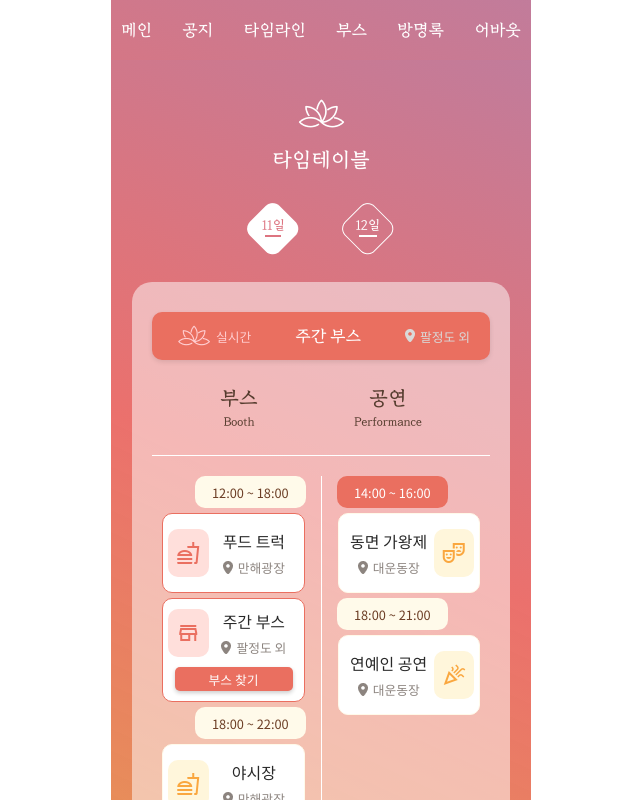
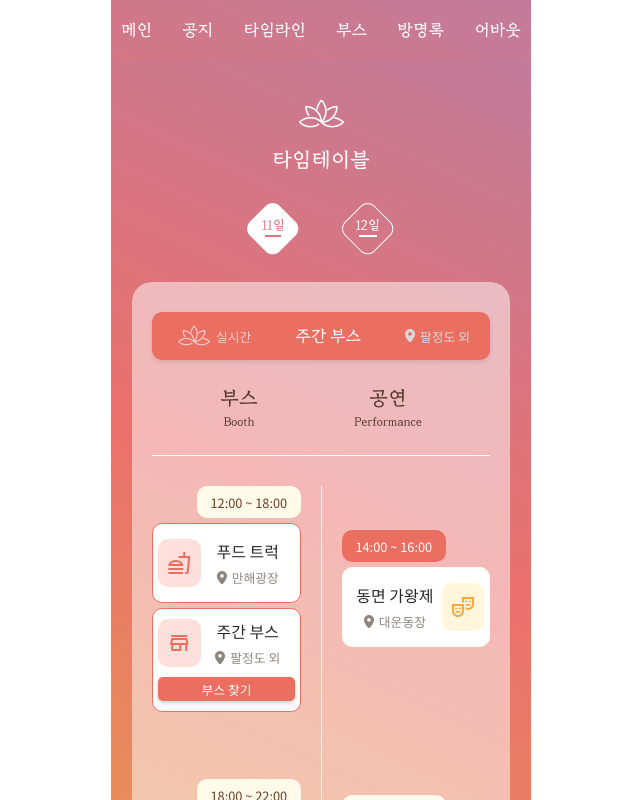
Before and after one commit to ZZZINU/2023_fall_festival_front, a React (Vite) app: page /timeLine in a window 1280 px wide. Shown: the top 800 px of the page, without its empty margins (319-959 px from the left). Built offline with nearby package versions, Linux system fonts and the light colour scheme; a web font is replaced by a local one.

Commit message:
✨ Feat: 타임테이블 시간별 위치 조정

```diff
--- a/src/components/timeLine/TimeTableSection.jsx
+++ b/src/components/timeLine/TimeTableSection.jsx
@@ -83,20 +83,24 @@ export const TimeTableSection = ({
             <BoothCard booth={booth} />
           ))}
 
-          <S.BoothTimeSection>18:00 ~ 22:00</S.BoothTimeSection>
+          <S.BoothTimeSection style={{ marginTop: "45%" }}>
+            18:00 ~ 22:00
+          </S.BoothTimeSection>
           {booth18List.map(booth => (
             <BoothCard booth={booth} />
           ))}
         </S.BoothLeft>
         <S.BoothRight>
           {/* 공연 목록 */}
-          <S.PerformTimeSection isnow="true">
+          <S.PerformTimeSection isnow="true" style={{ marginTop: "30%" }}>
             14:00 ~ 16:00
           </S.PerformTimeSection>
           {perform14List.map(booth => (
             <PerfomanceCard booth={booth} />
           ))}
-          <S.PerformTimeSection>18:00 ~ 21:00</S.PerformTimeSection>
+          <S.PerformTimeSection style={{ marginTop: "100%" }}>
+            18:00 ~ 21:00
+          </S.PerformTimeSection>
           {perform18List.map(booth => (
             <PerfomanceCard booth={booth} />
           ))}
--- a/src/components/timeLine/boothCard/BoothCard.jsx
+++ b/src/components/timeLine/boothCard/BoothCard.jsx
@@ -2,11 +2,15 @@ import React, { useEffect, useState } from "react";
 import * as S from "./style";
 import LocationImg from "../../../assets/images/booth_location.png";
 
-export const BoothCard = ({ booth }) => {
+export const BoothCard = ({ booth, topDistance }) => {
   const isCurrent = booth.isCurrent;
+  const istopDistance = topDistance;
 
   return (
-    <S.BoothWhiteBox isnow={isCurrent ? "true" : "false"}>
+    <S.BoothWhiteBox
+      topDistance={istopDistance}
+      isnow={isCurrent ? "true" : "false"}
+    >
       <S.BoothCardWrapper>
         <S.BoothImg isnow={isCurrent ? "true" : "false"}>
           {booth.devide == "부스" && (
--- a/src/components/timeLine/boothCard/style.jsx
+++ b/src/components/timeLine/boothCard/style.jsx
@@ -5,18 +5,19 @@ export const BoothWhiteBox = styled.div`
   flex-direction: column;
   justify-content: center;
   align-items: center;
-  width: 90%;
+
+  width: 100%;
   min-height: 10vh;
+
   border-radius: 10px;
-  border: 1px solid #fffaea;
   background: #fff;
+  border: 1px solid ${props => (props.isnow == "true" ? "#EA6F60" : "#FFFAEA")};
   margin-bottom: 5px;
   padding: 10px 5px;
-border: 1px solid ${props=>(props.isnow=="true"?"#EA6F60":"#FFFAEA")};
 `;
-export const PerformanceWhiteBox=styled(BoothWhiteBox)`
-margin-left: auto;
-`
+export const PerformanceWhiteBox = styled(BoothWhiteBox)`
+  margin-left: auto;
+`;
 export const BoothCardWrapper = styled.div`
   display: flex;
   width: 100%;
@@ -29,8 +30,8 @@ export const BoothImg = styled.div`
   width: 45%;
   height: 6vh;
   border-radius: 10px;
-  background: ${props=>(props.isnow=="true"?"#FFDFDB":"#fff6db")};
-  color: ${props=>(props.isnow=="true"?"#EA6F60":"#FAA73F")};
+  background: ${props => (props.isnow == "true" ? "#FFDFDB" : "#fff6db")};
+  color: ${props => (props.isnow == "true" ? "#EA6F60" : "#FAA73F")};
 `;
 export const BoothTxt = styled.div`
   width: 100%;
@@ -56,7 +57,7 @@ export const BoothBtn = styled.div`
   display: flex;
   justify-content: center;
   align-items: center;
-  width: 90%;
+  width: 100%;
   height: 3vh;
   border-radius: 5px;
   background: ${props => (props.isnow == "true" ? "#EA6F60" : "#faa73f")};
--- a/src/components/timeLine/style.jsx
+++ b/src/components/timeLine/style.jsx
@@ -100,16 +100,16 @@ export const BoothDetailSection = styled.div`
   display: flex;
   justify-content: space-between;
   width: 100%;
-  padding: 20px 0;
+  padding-top: 30px;
 `;
 export const BoothLeft = styled.div`
   width: 50%;
-  margin-left: 10px;
+  padding-right: 20px;
 `;
 export const BoothRight = styled.div`
   width: 50%;
   border-left: 1px solid #fff;
-  margin-right: 10px;
+  padding-left: 20px;
 `;
 export const BoothTimeSection = styled.div`
   display: flex;
@@ -121,10 +121,10 @@ export const BoothTimeSection = styled.div`
   font-size: 0.8rem;
   width: 70%;
   height: 4vh;
-  margin: 0 15px 5px auto;
+  margin: 0 0 5px auto;
 `;
 export const PerformTimeSection = styled(BoothTimeSection)`
-  margin: 0 0 5px 15px;
+  margin: 0 0 5px 0;
 `;
 
 // LineUp.jsx
@@ -171,7 +171,7 @@ export const MarginLabel = styled.div`
   flex-direction: column;
   justify-content: space-between;
   height: 55vh;
-`
+`;
 export const LineUpImg = styled.img`
   width: 190px;
   height: 190px;
```
Lines whose indentation alone changed are shown as unchanged.
